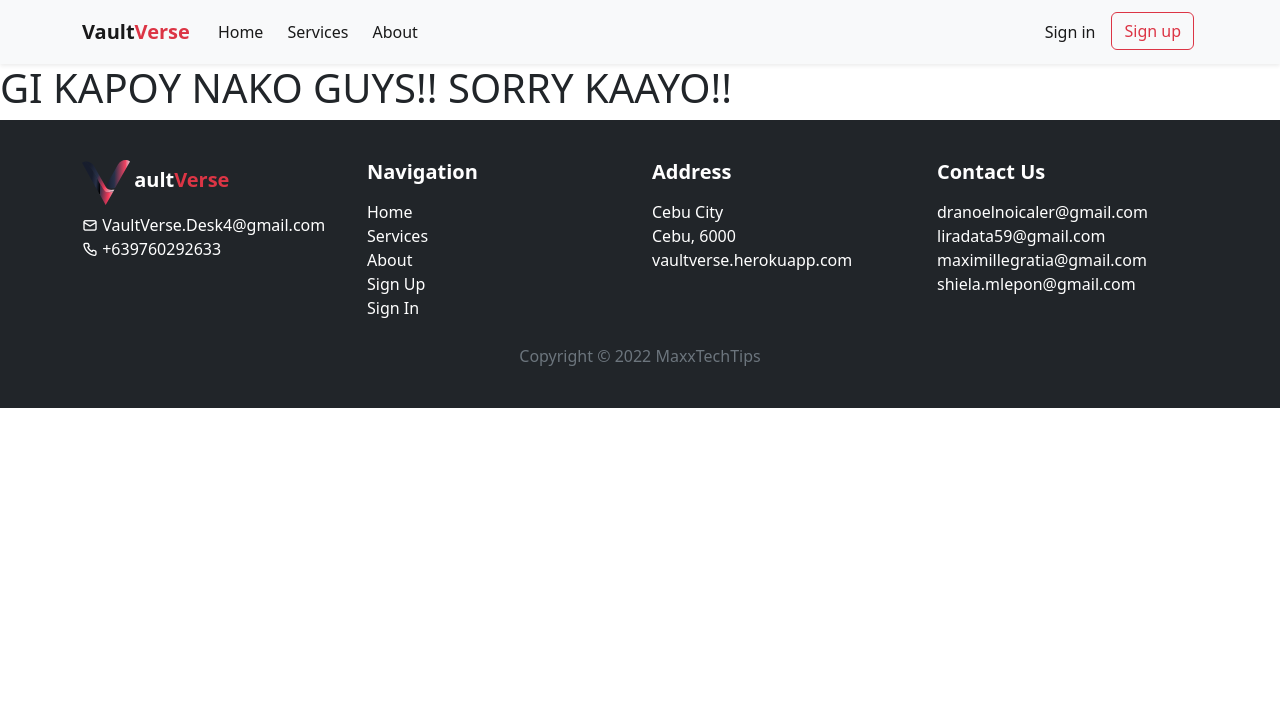
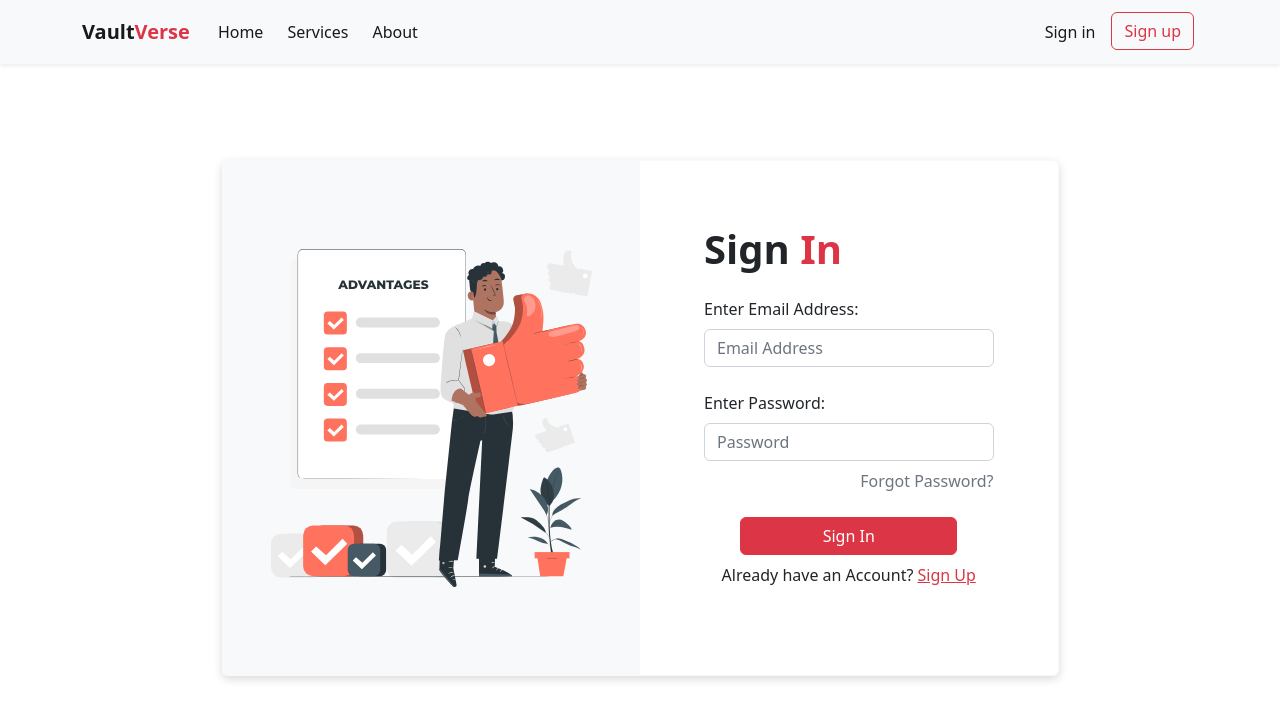
Before and after one commit to XData08/VaultVerse-3.0, a Flask app: page /Forms/login in a window 1280 px wide. Shown: the top 720 px of the page. Run offline with Flask 2, Linux system fonts and the light colour scheme.

Commit message:
Increment : Login and Sign up

```diff
--- a/App/Forms/auth.py
+++ b/App/Forms/auth.py
@@ -1,4 +1,7 @@
-from flask import Blueprint, render_template
+from flask import (
+    Blueprint, render_template,
+    url_for, redirect
+)
 
 
 Forms : Blueprint = Blueprint("Forms", __name__)
@@ -7,12 +10,26 @@ Forms : Blueprint = Blueprint("Forms", __name__)
 @Forms.route("/Forms/login")
 def LoginPage() -> str:
     return render_template(
-        "login.html"
+        "login.html",
+        isFooterClose  = True
     )
 
 
 @Forms.route("/Forms/signup")
 def SignupPage() -> str:
     return render_template(
-        "signup.html"
+        "signup.html",
+        isFooterClose  = True
     )
+
+
+@Forms.route("/Forms/logout")
+def LogoutPage() -> str:
+    return redirect(url_for("Forms.LoginPage"))
+
+
+@Forms.route("/Forms/verification")
+def VerificationPage() -> str:
+    return render_template(
+        "verification.html"
+    )
--- a/App/Front/route.py
+++ b/App/Front/route.py
@@ -29,6 +29,6 @@ def AboutPage() -> str:
 def ErrorPage(path, verified=False) -> str:
     return render_template(
         "error.html",
-        error=True,
+        isFooterClose=True,
         verified=verified
     )
--- a/App/static/css/style.css
+++ b/App/static/css/style.css
@@ -60,6 +60,21 @@ h1.top-line::before {
     display : none;
 }
 
+.scale-image {
+    transform : scale(1);
+    transition : 0.2s ease-in-out transform;
+
+}
+
+.scale-image:hover {
+    transform : scale(1.05);
+    transition : 0.2s ease-in-out transform;
+}
+
+.custom-shadow {
+    box-shadow : 0 3px 10px 0 rgba(0, 0, 0, 0.15);
+}
+
 @media screen and (max-width : 500px ){
     .title {
         font-size :2.5rem;
--- a/App/templates/base.html
+++ b/App/templates/base.html
@@ -32,7 +32,7 @@
         {% block body %}
         {% endblock %}
 
-        {% if not error %}
+        {% if not isFooterClose %}
             {% include "./components/footer.html" %}
         {% endif %}
 
--- a/App/templates/dashboard.html
+++ b/App/templates/dashboard.html
@@ -12,5 +12,6 @@
 {% block body %}
 <div>
     <h1>Hello World Dashboard</h1>
+    <a href="{{ url_for('Forms.LogoutPage') }}">Logout</a>
 </div>
 {% endblock %}
--- a/App/templates/login.html
+++ b/App/templates/login.html
@@ -10,7 +10,52 @@
 
 
 {% block body %}
-<div>
-    <h1>GI KAPOY NAKO GUYS!! SORRY KAAYO!!</h1>
-</div>
+<section class="container-fluid mt-lg-5">
+    <div class="container pt-lg-5">
+
+        <div class="d-flex justify-content-center align-items-center">
+            <div class="card w-75 border-light custom-shadow">
+                <div class="row g-0">
+                    <div class="col-lg-6 bg-light p-5">
+                        <div class="d-flex justify-content-center align-items-center"
+                        style="width : 100%; height : 100%;">
+                            <img src="{{ url_for('static', filename='svg/login.svg') }}"  alt="" class="img-fluid rounded-start">
+                        </div>
+
+                    </div>
+                    <div class="col-lg-6 p-lg-5">
+                        <div class="card-body">
+                            <h1 class="card-title mb-lg-4 fw-bold">
+                                Sign <span class="text-danger">In</span>
+                            </h1>
+                            <form method="POST">
+                                <div class="mb-lg-4">
+                                    <label class="form-label ">Enter Email Address: </label>
+                                    <input type="email" class="form-control" placeholder="Email Address">
+                                </div>
+                                <div class="mb-lg-0">
+                                    <label class="form-label ">Enter Password: </label>
+                                    <input type="password" class="form-control" placeholder="Password">
+                                </div>
+
+                                <div class="text-end mb-lg-4 mt-lg-2">
+                                    <a href="{{ url_for('Forms.VerificationPage') }}" class="nav-link text-muted">Forgot Password?</a>
+                                </div>
+
+                                <div class="text-center">
+                                    <button class="btn btn-danger w-75">Sign In</button>
+
+                                </div>
+                            </form>
+                            <p class="text-center py-2">
+                                Already have an Account?
+                                <a class="text-danger" href="{{ url_for('Forms.SignupPage') }}">Sign Up</a>
+                            </p>
+                        </div>
+                    </div>
+                </div>
+            </div>
+        </div>
+    </div>
+</section>
 {% endblock %}
```
Also changed, not shown: App/templates/about.html (+8 -16 lines), App/templates/index.html (+9 -9 lines), App/templates/services.html (+5 -5 lines), App/templates/signup.html (+52 -3 lines), App/templates/verification.html (added, +16 -0 lines), App/static/svg/login.svg (added), App/static/svg/services.svg (added), App/static/svg/signup.svg (added), README.md.
